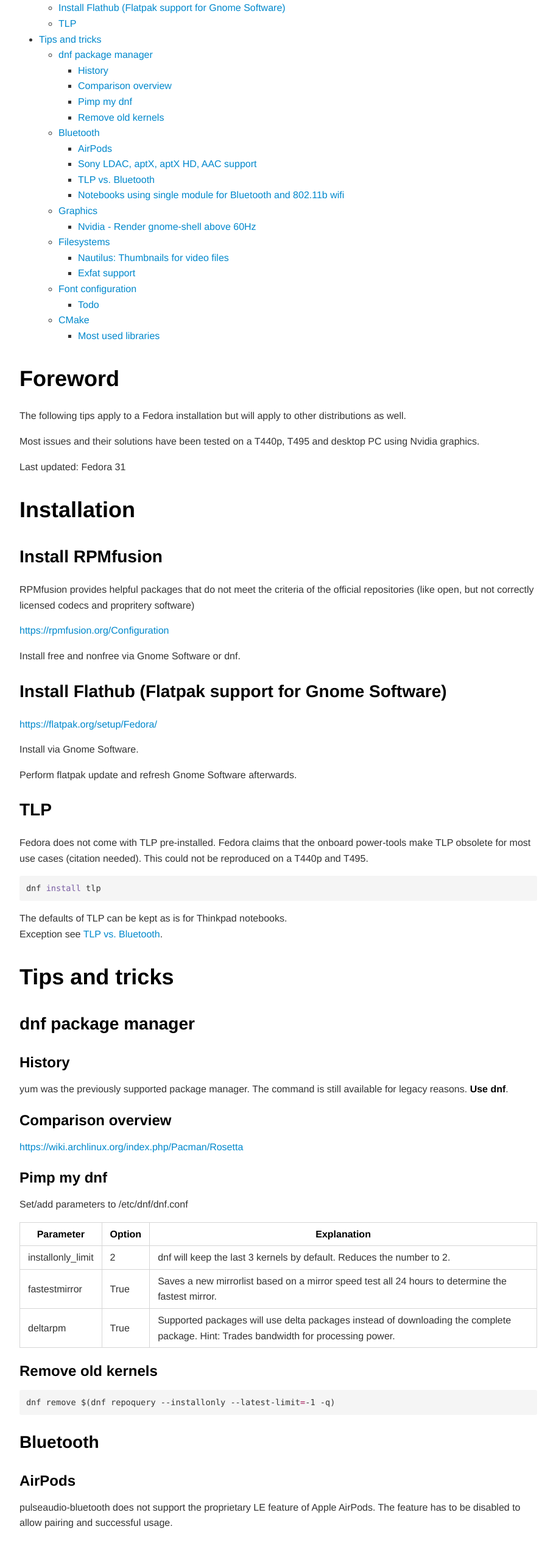
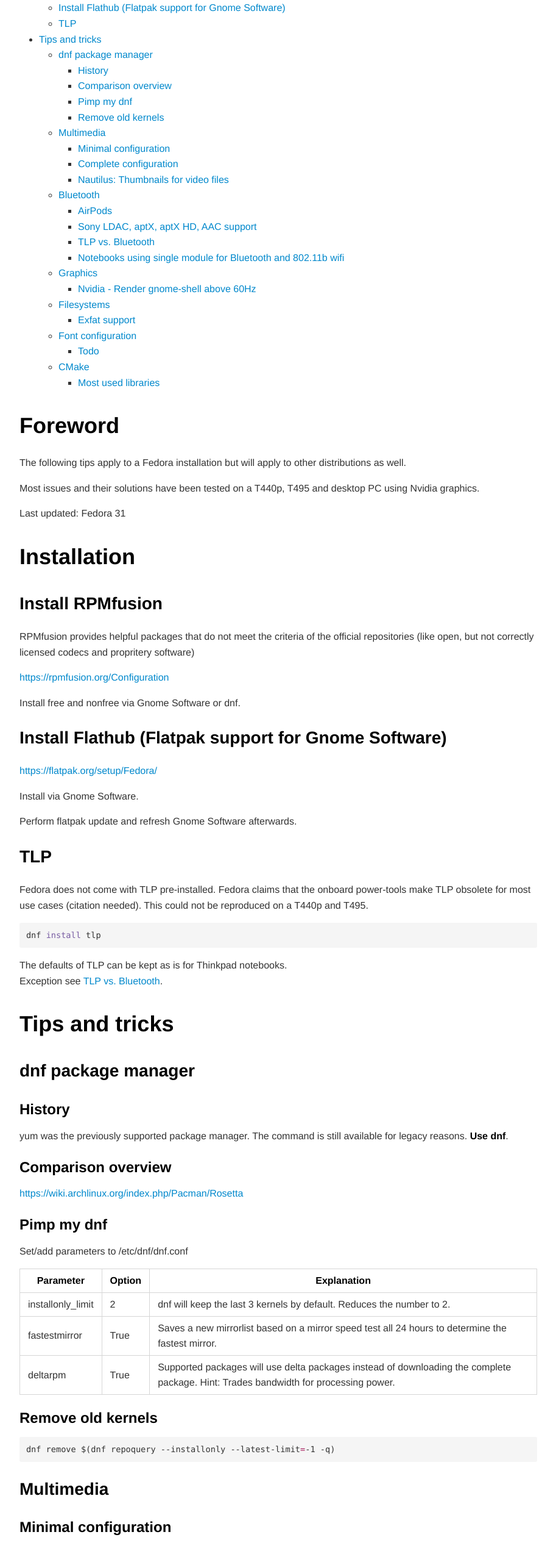
Before and after one commit to Mershl/mershl.github.io, a plain HTML site: page fedora_guide/index.html in a window 1280 px wide. Shown: the part 240-2770 px from the top of the page at 61% size, without its empty margins (183-1096 px from the left). Drawn offline with nearby package versions, Linux system fonts and the light colour scheme.

Commit message:
Add Multimedia chapter

```diff
--- a/fedora_guide/index.html
+++ b/fedora_guide/index.html
@@ -285,6 +285,13 @@ pre[data-line] .line-highlight[data-end]:after {
 <li><a href="#remove-old-kernels">Remove old kernels</a></li>
 </ul>
 </li>
+<li><a href="#multimedia">Multimedia</a>
+<ul>
+<li><a href="#minimal-configuration">Minimal configuration</a></li>
+<li><a href="#complete-configuration">Complete configuration</a></li>
+<li><a href="#nautilus-thumbnails-for-video-files">Nautilus: Thumbnails for video files</a></li>
+</ul>
+</li>
 <li><a href="#bluetooth">Bluetooth</a>
 <ul>
 <li><a href="#airpods">AirPods</a></li>
@@ -300,7 +307,6 @@ pre[data-line] .line-highlight[data-end]:after {
 </li>
 <li><a href="#filesystems">Filesystems</a>
 <ul>
-<li><a href="#nautilus-thumbnails-for-video-files">Nautilus: Thumbnails for video files</a></li>
 <li><a href="#exfat-support">Exfat support</a></li>
 </ul>
 </li>
@@ -382,6 +388,22 @@ Exception see <a href="#tlp-vs-bluetooth">TLP vs. Bluetooth</a>.</p>
 <h3 class="mume-header" id="remove-old-kernels">Remove old kernels</h3>
 
 <pre data-role="codeBlock" data-info="sh" class="language-bash">dnf remove <span class="token variable"><span class="token variable">$(</span>dnf repoquery --installonly --latest-limit<span class="token operator">=</span>-1 -q<span class="token variable">)</span></span>
+</pre><h2 class="mume-header" id="multimedia">Multimedia</h2>
+
+<h3 class="mume-header" id="minimal-configuration">Minimal configuration</h3>
+
+<p>Requirement: RPMFusion enabled.</p>
+<pre data-role="codeBlock" data-info="sh" class="language-bash">dnf <span class="token function">install</span> ffmpeg-libs
+</pre><h3 class="mume-header" id="complete-configuration">Complete configuration</h3>
+
+<p>Requirement: RPMFusion enabled.</p>
+<pre data-role="codeBlock" data-info="sh" class="language-bash">dnf groupupdate Multimedia
+</pre><h3 class="mume-header" id="nautilus-thumbnails-for-video-files">Nautilus: Thumbnails for video files</h3>
+
+<p>Requirement: RPMFusion enabled.</p>
+<pre data-role="codeBlock" data-info="sh" class="language-bash">dnf <span class="token function">install</span> gstreamer1-libav
+<span class="token function">rm</span> -rf ~/.cache/thumbnails/fail
+nautilus -q
 </pre><h2 class="mume-header" id="bluetooth">Bluetooth</h2>
 
 <h3 class="mume-header" id="airpods">AirPods</h3>
@@ -422,13 +444,7 @@ __GL_SYNC_DISPLAY_DEVICE<span class="token operator">=</span>DP-x
 <p>The setting will only apply after starting nvidia-settings. Consider adding it to startup applications.</p>
 <h2 class="mume-header" id="filesystems">Filesystems</h2>
 
-<h3 class="mume-header" id="nautilus-thumbnails-for-video-files">Nautilus: Thumbnails for video files</h3>
-
-<p>Requirement: RPMFusion enabled.</p>
-<pre data-role="codeBlock" data-info="sh" class="language-bash">dnf <span class="token function">install</span> gstreamer1-libav
-<span class="token function">rm</span> -rf ~/.cache/thumbnails/fail
-nautilus -q
-</pre><h3 class="mume-header" id="exfat-support">Exfat support</h3>
+<h3 class="mume-header" id="exfat-support">Exfat support</h3>
 
 <pre data-role="codeBlock" data-info="sh" class="language-bash">dnf <span class="token function">install</span> fuse-exfat
 </pre><h2 class="mume-header" id="font-configuration">Font configuration</h2>
```
Also changed, not shown: 1 other file.
